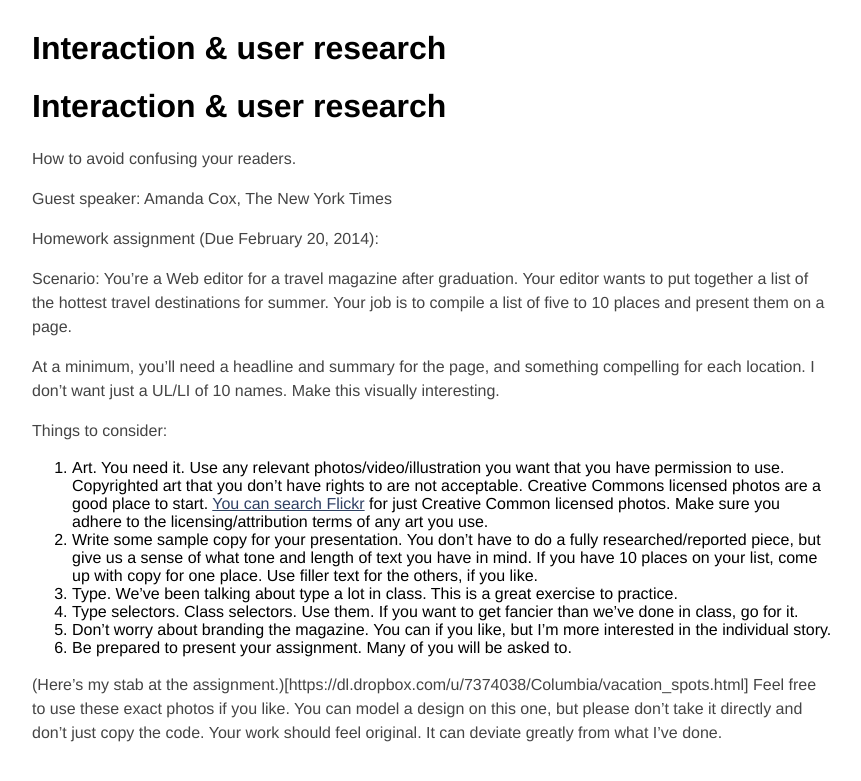
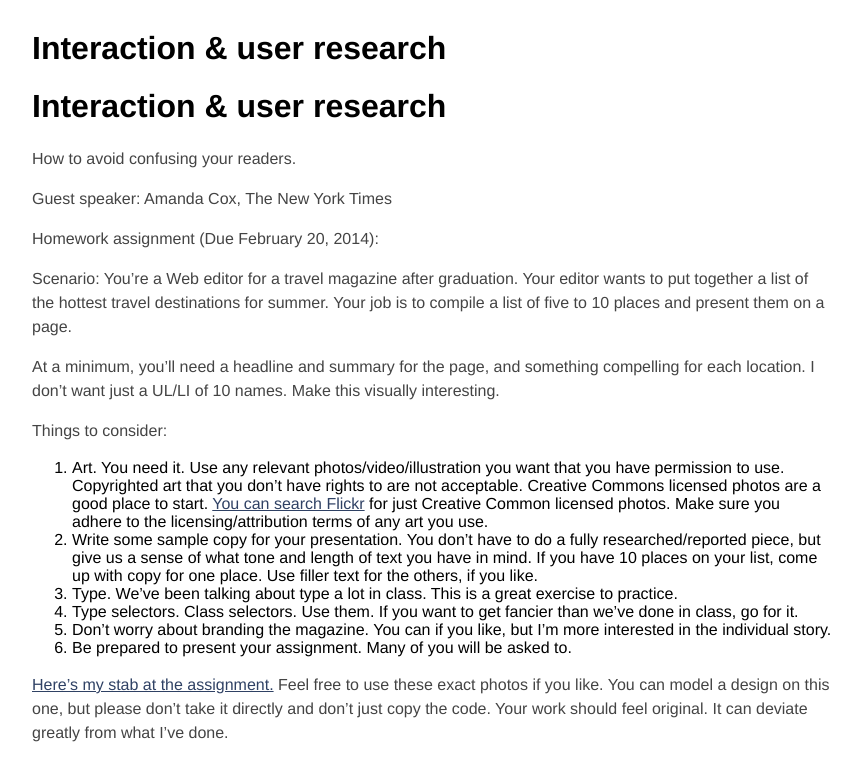
Before and after one commit to tysone/2014-columbia, a Jekyll site: the page built from columbia-spring-14/_posts/2014-02-13-class-7.md, in a window 1280 px wide. Shown: the top 781 px of the page, without its empty margins (248-1109 px from the left). Built offline with Jekyll 4.4.1, drawn with Linux system fonts in a browser that asks for light colours; some of the changed lines change nothing that is shown.

Commit message:
link fix

```diff
--- a/columbia-spring-14/_posts/2014-02-13-class-7.md
+++ b/columbia-spring-14/_posts/2014-02-13-class-7.md
@@ -26,4 +26,4 @@ Things to consider:
 5. Don&rsquo;t worry about branding the magazine. You can if you like, but I&rsquo;m more interested in the individual story.
 6. Be prepared to present your assignment. Many of you will be asked to.
 
-(Here&rsquo;s my stab at the assignment.)[https://dl.dropbox.com/u/7374038/Columbia/vacation_spots.html] Feel free to use these exact photos if you like. You can model a design on this one, but please don&rsquo;t take it directly and don&rsquo;t just copy the code. Your work should feel original. It can deviate greatly from what I’ve done.
+<a href="https://dl.dropbox.com/u/7374038/Columbia/vacation_spots.html">Here&rsquo;s my stab at the assignment.</a> Feel free to use these exact photos if you like. You can model a design on this one, but please don&rsquo;t take it directly and don&rsquo;t just copy the code. Your work should feel original. It can deviate greatly from what I’ve done.
```
